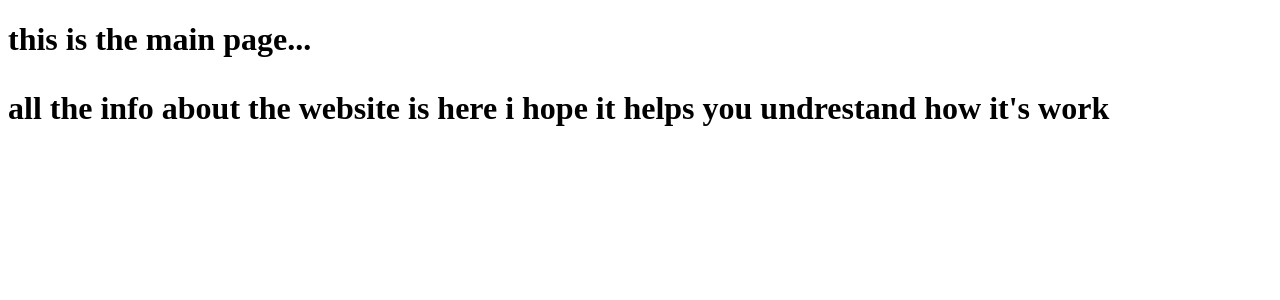
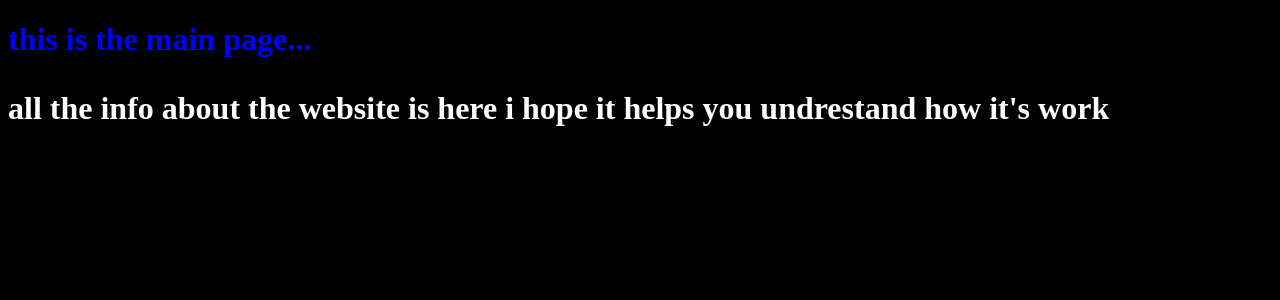
Before and after one commit to goodxarvin/my_site, a Django app: page / in a window 1280 px wide. Shown: the top 300 px of the page. Run offline with Django 5.2, Linux system fonts and the light colour scheme.

Commit message:
added some static file

```diff
--- /dev/null
+++ b/home/static/main_page.css
@@ -0,0 +1,11 @@
+h1 {
+    color: blue;
+}
+
+p {
+    color: white;
+}
+
+body {
+    background-color: black;
+}
--- a/home/templates/main_page/index.html
+++ b/home/templates/main_page/index.html
@@ -5,6 +5,7 @@
     <meta charset="UTF-8">
     <meta name="viewport" content="width=device-width, initial-scale=1.0">
     <title>home page</title>
+    <link rel="stylesheet" href="static/main_page.css">
 </head>
 
 <body>
--- a/my_site/settings.py
+++ b/my_site/settings.py
@@ -117,6 +117,7 @@ USE_TZ = True
 # https://docs.djangoproject.com/en/5.2/howto/static-files/
 
 STATIC_URL = "static/"
+STATIC_ROOT = BASE_DIR / "static"
 
 # Default primary key field type
 # https://docs.djangoproject.com/en/5.2/ref/settings/#default-auto-field
```
